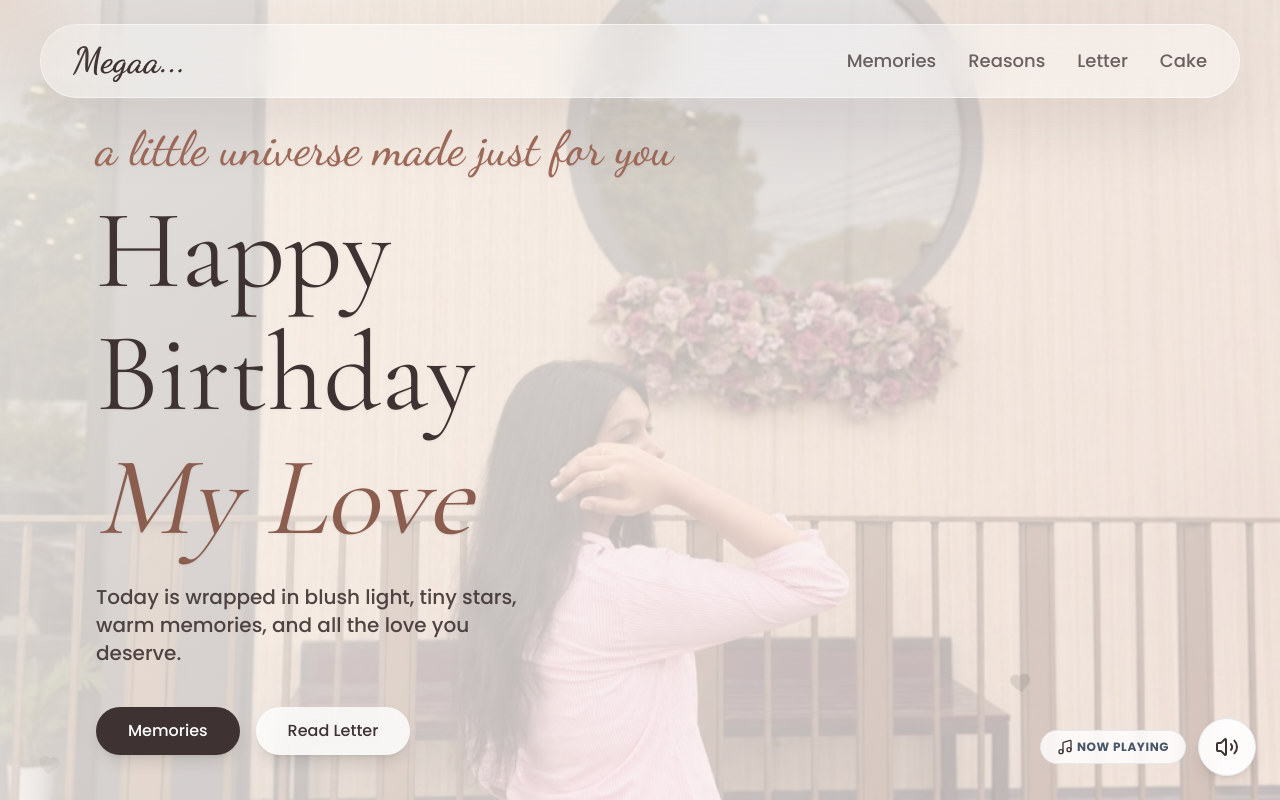
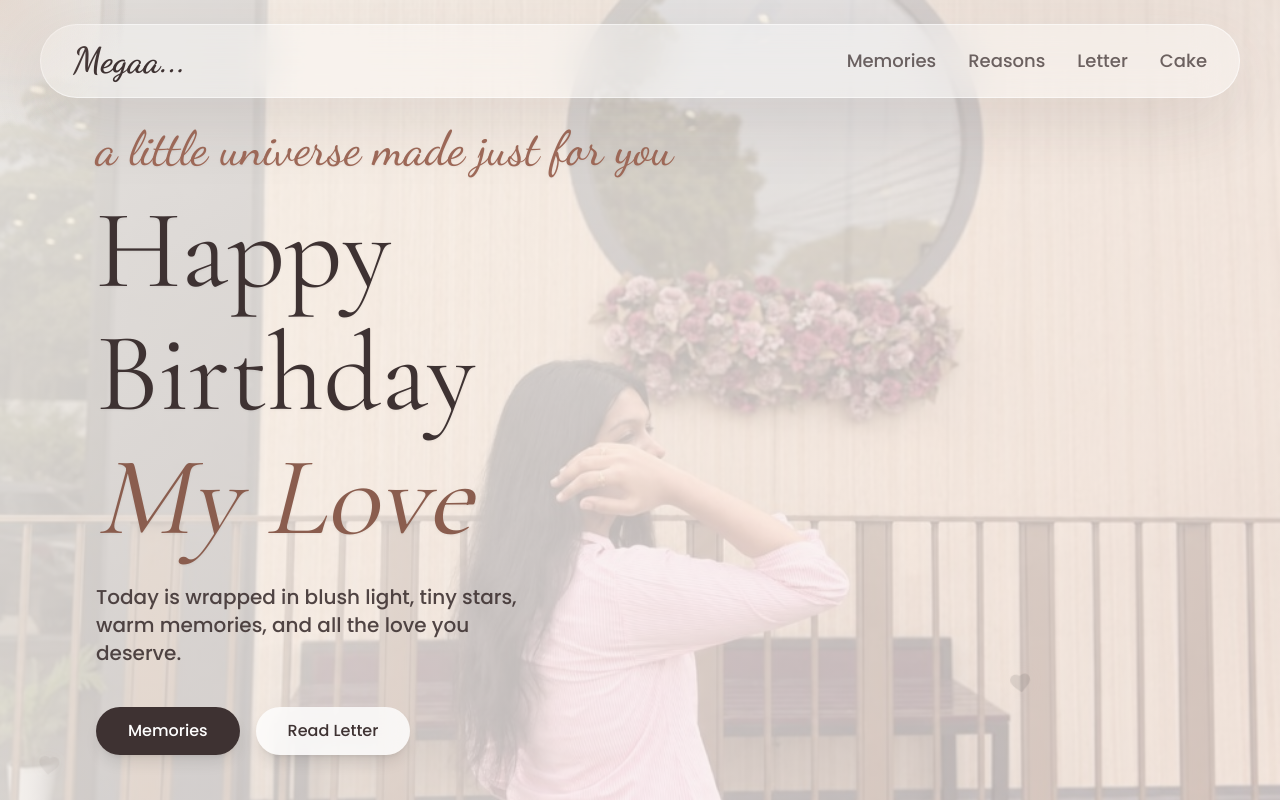
Before and after one commit to Harini007m/HBD, a React (Vite) app: page / in a window 1280 px wide. Built offline with nearby package versions, Linux system fonts and the light colour scheme.

Commit message:
feat: implement main application component with multi-page navigation and animations

```diff
--- a/src/App.tsx
+++ b/src/App.tsx
@@ -7,7 +7,6 @@ import { MemoryGallery } from './components/MemoryGallery';
 import { VideoMemories } from './components/VideoMemories';
 import { FloatingHearts } from './components/FloatingHearts';
 import { InteractiveCake } from './components/InteractiveCake';
-import { MusicPlayer } from './components/MusicPlayer';
 import { CustomCursor } from './components/CustomCursor';
 import { Navbar } from './components/Navbar';
 import { Reasons } from './components/Reasons';
@@ -71,8 +70,7 @@ function App() {
         </AnimatePresence>
       </main>
 
-      {/* Keeping music playing across all pages once started */}
-      <MusicPlayer src={siteContent.music.src} shouldPlay={true} />
+
     </div>
   );
 }
```
Also changed, not shown: 1 other file (tests, documents, lock files or other folders).
